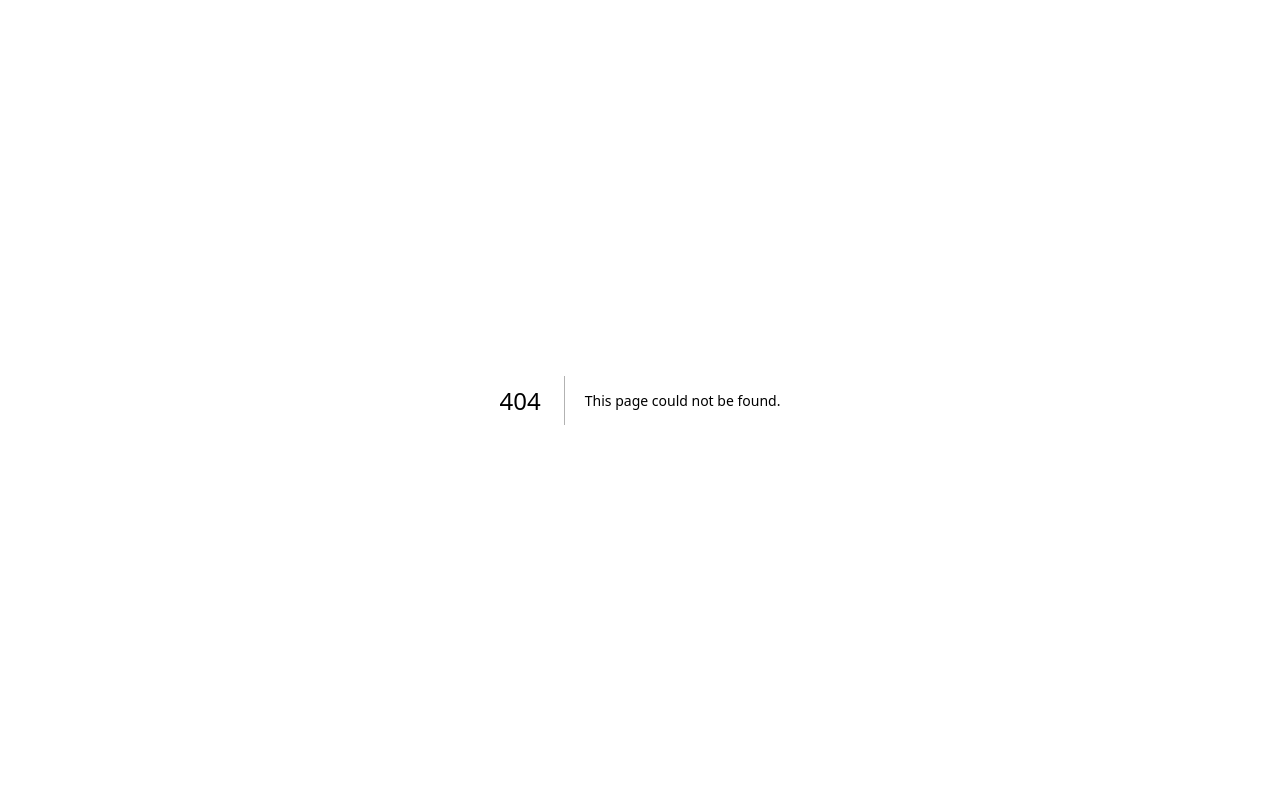
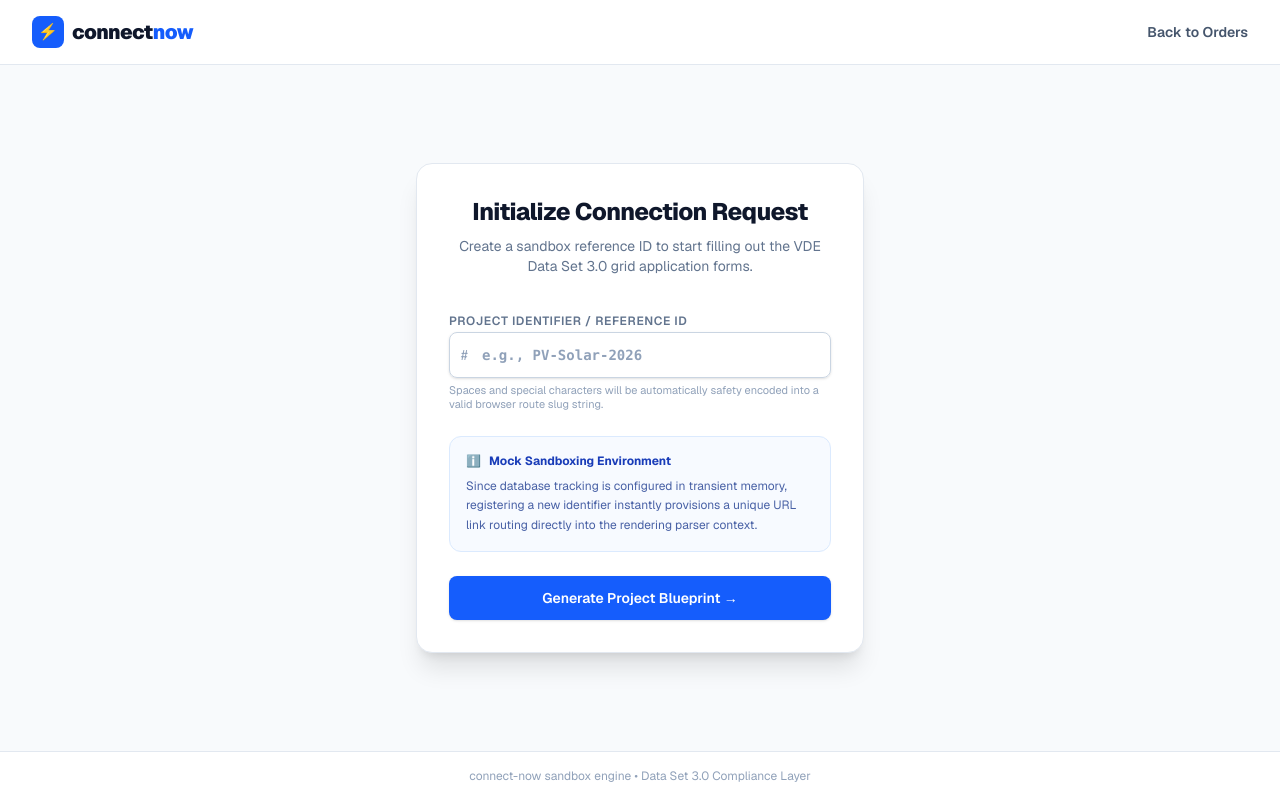
Before and after one commit to malik-shr/connect-now, a Next.js app: page /register-project in a window 1280 px wide. Before the commit this address had no page. Built offline with nearby package versions, Linux system fonts and the light colour scheme.

Commit message:
feature: added styles for create project page

```diff
--- a/src/app/page.tsx
+++ b/src/app/page.tsx
@@ -22,7 +22,7 @@ export default function HomePage() {
               My Projects
             </Link>
             <Link
-              href="/register"
+              href="/register-project"
               className="rounded-lg bg-blue-600 px-4 py-2 text-sm font-semibold text-white shadow-sm transition hover:bg-blue-700"
             >
               New Grid Connection
@@ -51,7 +51,7 @@ export default function HomePage() {
 
           <div className="flex flex-col items-center justify-center gap-4 pt-4 sm:flex-row">
             <Link
-              href="/register"
+              href="/register-project"
               className="w-full transform rounded-xl bg-blue-600 px-8 py-4 text-base font-bold text-white shadow-md transition-all hover:-translate-y-0.5 hover:bg-blue-700 sm:w-auto"
             >
               Register Project
--- /dev/null
+++ b/src/app/register-project/page.tsx
@@ -0,0 +1,117 @@
+import { redirect } from "next/navigation";
+import Link from "next/link";
+
+async function createProject(formData: FormData) {
+  "use server";
+
+  const projectName = formData.get("project_name");
+
+  // Basic validation fallback for empty entries
+  if (
+    !projectName ||
+    typeof projectName !== "string" ||
+    projectName.trim() === ""
+  ) {
+    redirect("/register?error=invalid_name");
+  }
+
+  // Redirect cleanly to our dynamic dataset wizard form
+  redirect(`/orders/${encodeURIComponent(projectName.trim())}`);
+}
+
+export default function Register() {
+  return (
+    <div className="flex min-h-screen flex-col justify-between bg-slate-50 font-sans text-slate-900 antialiased selection:bg-blue-500 selection:text-white">
+      {/* Top Header Navigation */}
+      <nav className="border-b border-slate-200 bg-white px-4 sm:px-6 lg:px-8">
+        <div className="mx-auto flex h-16 max-w-7xl items-center justify-between">
+          <Link href="/" className="flex items-center space-x-2">
+            <div className="flex h-8 w-8 items-center justify-center rounded-lg bg-blue-600 text-base font-black text-white">
+              ⚡
+            </div>
+            <span className="text-xl font-black tracking-tight text-slate-900">
+              connect<span className="text-blue-600">now</span>
+            </span>
+          </Link>
+          <Link
+            href="/orders"
+            className="text-sm font-semibold text-slate-600 transition hover:text-slate-900"
+          >
+            Back to Orders
+          </Link>
+        </div>
+      </nav>
+
+      {/* Main Container */}
+      <main className="flex flex-grow items-center justify-center px-4 py-12">
+        <div className="w-full max-w-md space-y-8 rounded-2xl border border-slate-200 bg-white p-8 shadow-xl">
+          {/* Header Block */}
+          <div className="space-y-2 text-center">
+            <h1 className="text-2xl font-extrabold tracking-tight text-slate-900">
+              Initialize Connection Request
+            </h1>
+            <p className="text-sm text-slate-500">
+              Create a sandbox reference ID to start filling out the VDE Data
+              Set 3.0 grid application forms.
+            </p>
+          </div>
+
+          {/* Registration Form */}
+          <form action={createProject} className="space-y-6">
+            <div className="space-y-1.5">
+              <label
+                htmlFor="project_name"
+                className="text-xs font-semibold tracking-wider text-slate-500 uppercase"
+              >
+                Project Identifier / Reference ID
+              </label>
+              <div className="relative rounded-lg shadow-sm">
+                <div className="pointer-events-none absolute inset-y-0 left-0 flex items-center pl-3">
+                  <span className="text-sm text-slate-400 select-none">#</span>
+                </div>
+                <input
+                  type="text"
+                  name="project_name"
+                  id="project_name"
+                  required
+                  placeholder="e.g., PV-Solar-2026"
+                  className="w-full rounded-lg border border-slate-300 bg-white py-3 pr-3 pl-8 font-mono text-sm font-bold transition placeholder:text-slate-400 focus:border-blue-500 focus:ring-2 focus:ring-blue-500/20 focus:outline-none"
+                />
+              </div>
+              <p className="text-[11px] leading-tight text-slate-400">
+                Spaces and special characters will be automatically safety
+                encoded into a valid browser route slug string.
+              </p>
+            </div>
+
+            {/* Information Callout Box */}
+            <div className="space-y-2 rounded-xl border border-blue-100 bg-blue-50/50 p-4">
+              <div className="flex items-center space-x-2 text-xs font-bold text-blue-800">
+                <span>ℹ️</span>
+                <span>Mock Sandboxing Environment</span>
+              </div>
+              <p className="text-xs leading-relaxed text-blue-900/80">
+                Since database tracking is configured in transient memory,
+                registering a new identifier instantly provisions a unique URL
+                link routing directly into the rendering parser context.
+              </p>
+            </div>
+
+            {/* Primary CTA Submission Button */}
+            <button
+              type="submit"
+              className="block w-full transform cursor-pointer rounded-lg bg-blue-600 px-4 py-3 text-center text-sm font-semibold text-white shadow transition-all hover:-translate-y-0.5 hover:bg-blue-700 focus:ring-2 focus:ring-blue-500/50 focus:outline-none active:translate-y-0"
+            >
+              Generate Project Blueprint →
+            </button>
+          </form>
+        </div>
+      </main>
+
+      {/* Basic Footer Element */}
+      <footer className="border-t border-slate-200 bg-white py-4 text-center text-xs text-slate-400">
+        connect-now sandbox engine • Data Set 3.0 Compliance Layer
+      </footer>
+    </div>
+  );
+}
--- a/src/app/register/page.tsx
+++ /dev/null
@@ -1,18 +0,0 @@
-import { redirect } from "next/navigation";
-
-async function createProject(formData) {
-  "use server";
-
-  const projectName = formData.get("project_name");
-  redirect(`/orders/${projectName}`);
-}
-
-export default function Register() {
-  return (
-    <form action={createProject}>
-      <input name="project_name" placeholder="Projektname" />
-
-      <button type="submit">New Project</button>
-    </form>
-  );
-}
```
Also changed, not shown: 1 other file (tests, documents, lock files or other folders).
